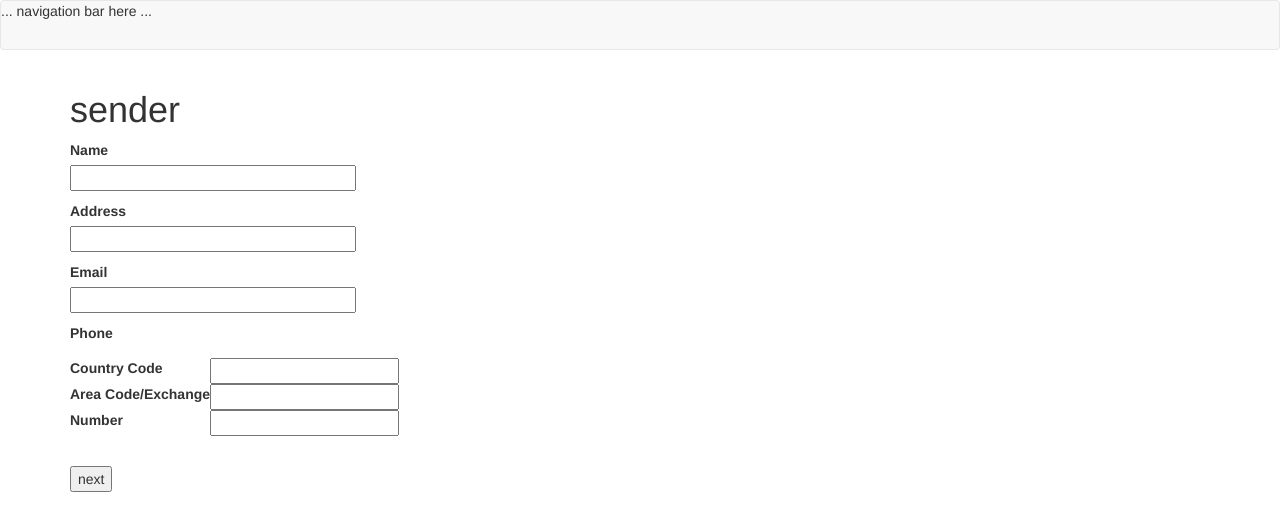
After one commit to oolawo09/receipt, a Flask app: page /sender_contact_form in a window 1280 px wide. The commit adds this page. Shown: the top 531 px of the page. Run offline with Flask 2, Linux system fonts and the light colour scheme; some libraries are stand-ins or nearby versions.

Commit message:
modified templates

```diff
--- a/app/__init__.py
+++ b/app/__init__.py
@@ -1,7 +1,10 @@
 from flask import Flask
 from config import Config
+from flask_bootstrap import Bootstrap
 
 app = Flask(__name__)
 app.config.from_object(Config)
+bootstrap = Bootstrap(app)
+
 
 from app import routes  # noqa: E402 F401
--- a/app/forms.py
+++ b/app/forms.py
@@ -20,7 +20,6 @@
 
 class OrderDetailsForm(FlaskForm):
     number = IntegerField('Number', validators=[DataRequired()])
-    date = DateField('Date', validators=[DataRequired()])
 
 
 class LineItemForm(FlaskForm):
--- /dev/null
+++ b/app/templates/404.html
@@ -0,0 +1,6 @@
+{% extends "base.html" %}
+
+{% block app_content %}
+    <h1>File Not Found</h1>
+    <p><a href="{{ url_for('index') }}">Back</a></p>
+{% endblock %}
--- a/app/templates/base.html
+++ b/app/templates/base.html
@@ -1,9 +1,26 @@
-<html>
-  <head>
-    <title> receipt app </title>
-  </head>
-  <body>
+{% extends 'bootstrap/base.html' %}
 
-    {% block content %}{% endblock %}
-  </body>
-</html>
+{% block title %}
+  receipt app
+{% endblock %}
+
+{% block navbar %}
+    <nav class="navbar navbar-default">
+        ... navigation bar here ...
+    </nav>
+{% endblock %}
+
+{% block content %}
+    <div class="container">
+        {% with messages = get_flashed_messages() %}
+        {% if messages %}
+            {% for message in messages %}
+            <div class="alert alert-info" role="alert">{{ message }}</div>
+            {% endfor %}
+        {% endif %}
+        {% endwith %}
+
+        {# application content needs to be provided in the app_content block #}
+        {% block app_content %}{% endblock %}
+    </div>
+{% endblock %}
--- /dev/null
+++ b/app/templates/sender_contact_details.html
@@ -0,0 +1,39 @@
+{% extends "base.html" %}
+{% import 'bootstrap/wtf.html' as wtf %}
+
+{% block app_content %}
+            <h1>{{user}}</h1>
+            <form action="{{url_for('show_recipient_contact_form')}}" method="POST" novalidate>
+                {{ contact_form.hidden_tag() }}
+                <p>
+                    {{ contact_form.name.label }}<br>
+                    {{ contact_form.name(size=32) }}<br>
+                    {% for error in contact_form.name.errors %}
+                    <span style="color: red;">[{{ error }}]</span>
+                    {% endfor %}
+                </p>
+                <p>
+                    {{ contact_form.address.label }}<br>
+                    {{ contact_form.address(size=32) }}<br>
+                    {% for error in contact_form.address.errors %}
+                    <span style="color: red;">[{{ error }}]</span>
+                    {% endfor %}
+                </p>
+                <p>
+                    {{ contact_form.email.label }}<br>
+                    {{ contact_form.email(size=32) }}<br>
+                    {% for error in contact_form.email.errors %}
+                    <span style="color: red;">[{{ error }}]</span>
+                    {% endfor %}
+                </p>
+                <p>
+                    {{ contact_form.phone.label }}<br>
+                    {{ contact_form.phone(size=32) }}<br>
+                    {% for error in contact_form.phone.errors %}
+                    <span style="color: red;">[{{ error }}]</span>
+                    {% endfor %}
+                </p>
+                <input type="submit" value="next">
+            </form>
+
+{% endblock %}
```
Also changed, not shown: app/templates/order_details.html (added, +17 -0 lines), app/templates/recipient_contact_details.html (added, +25 -0 lines).
